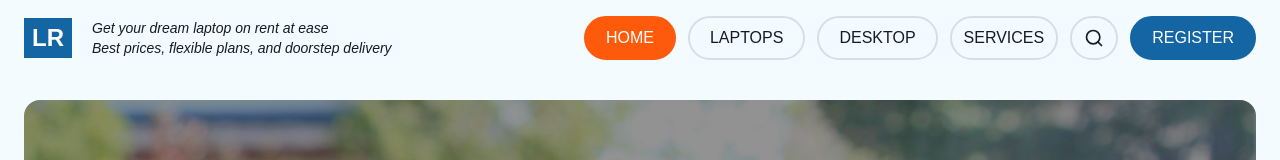
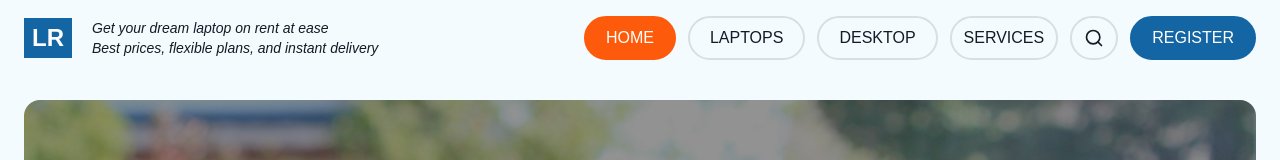
Before and after one commit to Prakash1185/Laptop-Rental-Template, a Next.js app: page / in a window 1280 px wide. Shown: the top 160 px of the page. Built offline with nearby package versions, Linux system fonts and the light colour scheme; a web font is replaced by a local one.

Commit message:
test check

```diff
--- a/components/navbar.tsx
+++ b/components/navbar.tsx
@@ -61,7 +61,7 @@ const Navbar = () => {
             <div className="italic text-xs md:text-sm">
               <p>Get your dream laptop on rent at ease</p>
               <p className="block tracking-tight sm:tracking-normal">
-                Best prices, flexible plans, and doorstep delivery
+                Best prices, flexible plans, and instant delivery
               </p>
             </div>
           </div>
```
